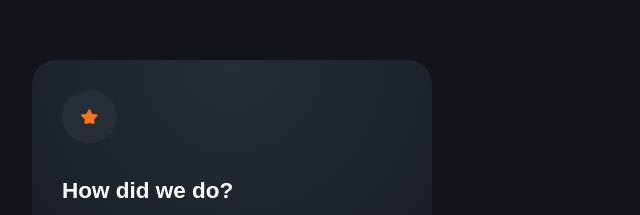
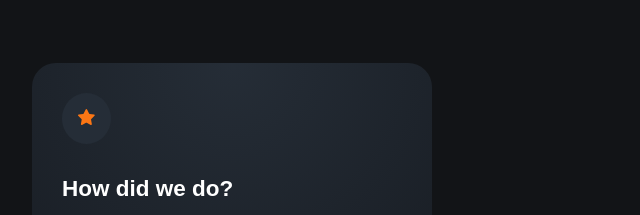
Before and after one commit to memoye/interactive_rating_card, a plain HTML site: page index.html in a window 1280 px wide. Shown: the part 133-348 px from the top of the page, 408-1048 px from the left. Drawn offline with Linux system fonts and the light colour scheme.

Commit message:
fix star img

```diff
--- a/index.html
+++ b/index.html
@@ -36,7 +36,11 @@
 
   <section class="card ratingState">
     <div class="card__content">
-      <img src="images/icon-star.svg" alt="star icon" class="card__img">
+      <div class="card__img">
+
+        <img src="images/icon-star.svg" alt="star icon">
+      </div>
+
       <h1 class="card__title">How did we do?</h1>
       <p class="card__desc">
         Please let us know how we did with your support request. All feedback is appreciated
--- a/styles/main.scss
+++ b/styles/main.scss
@@ -34,7 +34,10 @@ body {
     }
 
     &__img {
-      @include roundness;
+      background: $darkBlue;
+      width: fit-content;
+      padding: 1rem;
+      border-radius: 50%;
       margin-bottom: 2rem;
     }
 
```
Also changed, not shown: styles/main.min.css, 1 other file.
